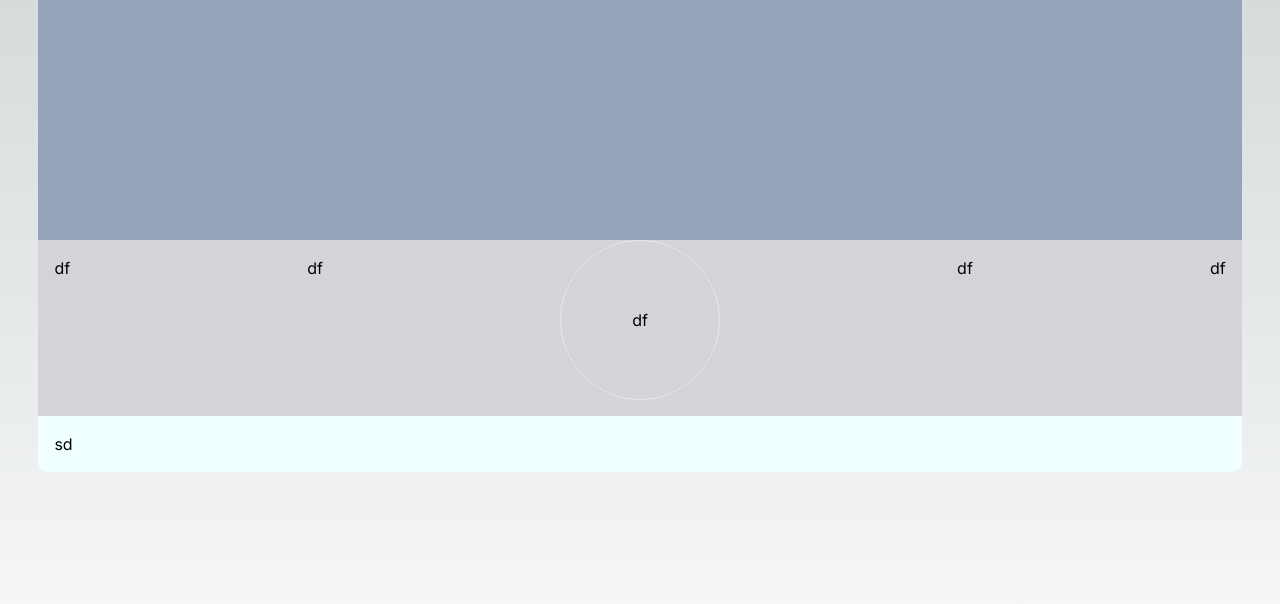
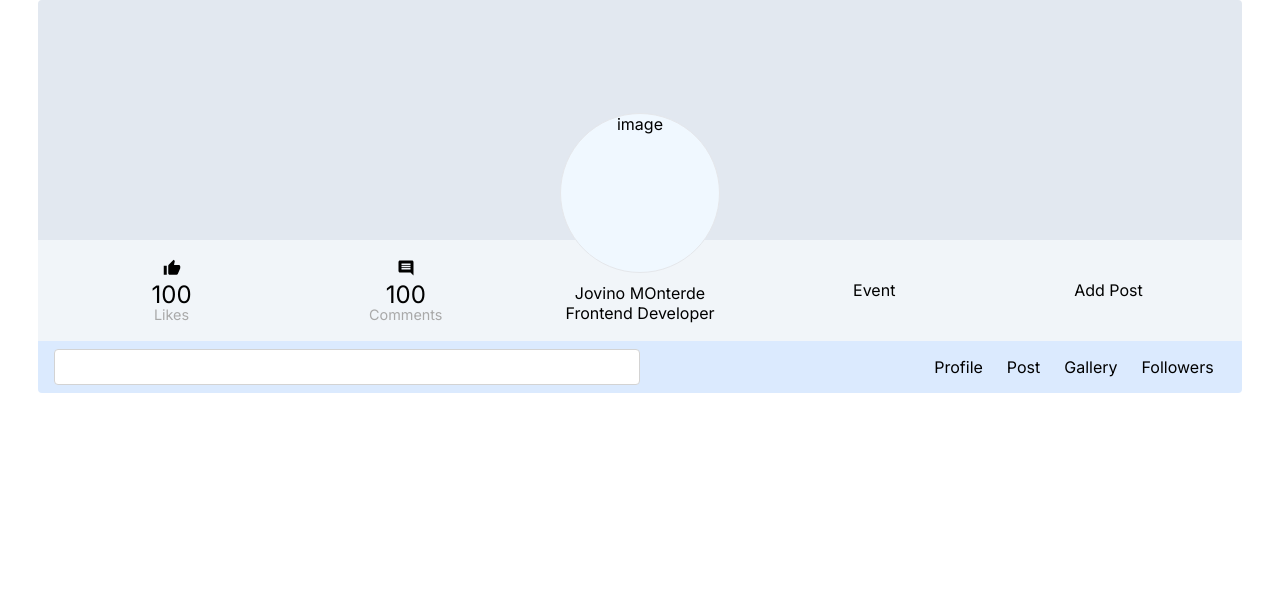
Before and after one commit to JovinoBironMonterde/jovino_monterde_blogs, a Next.js app: page / in a window 1280 px wide. Shown: the top 604 px of the page. Built offline with nearby package versions, Linux system fonts and the light colour scheme.

Commit message:
3rd commit

```diff
--- a/app/components/Navbar.tsx
+++ b/app/components/Navbar.tsx
@@ -1,20 +1,54 @@
 import React from 'react'
+import Link from 'next/link'
+import Image from 'next/image'
+import ThumbUpIcon from '@mui/icons-material/ThumbUp';
+import CommentIcon from '@mui/icons-material/Comment';
+
 
 const Navbar = () => {
   return (
-    <div>
-      <div className="cover-photo h-60 bg-slate-400">
+    <div className='rounded overflow-hidden'>
+      <div className="cover-photo h-60 bg-slate-200">
 
       </div>
-      <div className="profile-container flex justify-between p-4 h-50 bg-zinc-300">
-            <div className="">df</div>
-            <div className="">df</div>
-            <div className="w-40 h-40 border rounded-full flex items-center justify-center -mt-4">df</div>
-            <div className="">df</div>
-            <div className="">df</div>
+      <div className="profile-container flex justify-between items-center p-4 h-50 px-4 bg-slate-100">
+        <div className="Like-container text-center ">
+          <div className="icon-container mb-2"><ThumbUpIcon className='icon'/></div>
+          <div className="totalCount">100</div>
+          <div className="titlenameName">Likes</div>
+        </div>
+        <div className="Comment-Container text-center">
+          <div className="icon-container mb-2"><CommentIcon className='icon'/></div>
+          <div className="totalCount">100</div>
+          <div className="titlenameName">Comments</div>
+        </div>
+
+        {/* profile */}
+        <div className="profileImage text-center">
+          <div className="imagecontainer text-center">
+          <div className="image w-40 h-40 border rounded-full">image</div>
+          </div>
+          <div className="namedetails text-center">
+            <div className="profilename">Jovino MOnterde</div>
+            <div className="designation">Frontend Developer</div>
+          </div>
+        </div>
+        <div className="Event-Conatiner">Event</div>
+        <div className="AddPost-Container">Add Post</div>
       </div>
-      <div className="w-full p-4">sd</div>
-
+      <div className="MenuMainContainer bg-blue-100 w-full px-4 py-2">
+        <div className="flex justify-between items-center">
+          <div className="SearchContainer">
+            <input type="text" className=''  name="" id="Inputsearch" />
+          </div>
+          <div className="menuContainer">
+            <Link className='mx-3' href="/page/profile">Profile</Link>
+            <Link className='mx-3' href="/page/post">Post</Link>
+            <Link className='mx-3' href="/page/gallery">Gallery</Link>
+            <Link className='mx-3' href="/page/follower">Followers</Link>
+          </div>
+        </div>
+      </div>
     </div>
   )
 }
--- a/app/globals.css
+++ b/app/globals.css
@@ -17,20 +17,84 @@
 }
 
 body {
-  color: rgb(var(--foreground-rgb));
+  /* color: rgb(var(--foreground-rgb));
   background: linear-gradient(
       to bottom,
       transparent,
       rgb(var(--background-end-rgb))
     )
-    rgb(var(--background-start-rgb));
+    rgb(var(--background-start-rgb)); */
     width: 100%;
     height: 100vh;
+}
+input{
+  border-radius: 4px;
 }
 .navigation{
   width: 94%;
   height: auto;
   margin: 0 auto;
-  background-color: azure;
+  background-color: #fff;
   border-radius: 10px;
 }
+.profile-container{
+  position: relative;
+}
+.Like-container, .Comment-Container, .Event-Conatiner, .AddPost-Container, .profileImage{
+  line-height: 20px;
+  width: 100%;
+  text-align: center;
+  justify-content: center;
+}
+.icon-container .icon{
+  font-size: 18px;
+}
+.totalCount{
+  font-size: 1.5rem;
+  font-weight: 400;
+}
+.titlenameName{
+  font-size: .9rem;
+  color:darkgrey
+}
+.imagecontainer{
+  position: relative;
+  display: flex;
+  align-items: center;
+  justify-content: center;
+}
+.profileImage .image{
+  position: absolute;
+  bottom: 10px;
+
+  background-color: aliceblue;
+}
+.namedetails{
+  margin-bottom: -25px;
+}
+
+.MenuMainContainer{
+  width: 100%;
+}
+
+.SearchContainer{
+  width: 100%;
+}
+.SearchContainer #Inputsearch{
+  width: 100%;
+  padding: 5px;
+  border: 1px solid lightgrey;
+  background-color: #fff !important;
+
+}
+.menuContainer{
+  width: 100%;
+  text-align: end;
+}
+
+
+/* pages */
+.PageContainer{
+  width: 94%;
+  margin: 14px auto;
+}
--- /dev/null
+++ b/app/page/follower/page.tsx
@@ -0,0 +1,11 @@
+import React from 'react'
+
+const page = () => {
+  return (
+    <div>
+      Followers
+    </div>
+  )
+}
+
+export default page
--- /dev/null
+++ b/app/page/gallery/page.tsx
@@ -0,0 +1,11 @@
+import React from 'react'
+
+const page = () => {
+  return (
+    <div>
+      Gallery
+    </div>
+  )
+}
+
+export default page
--- /dev/null
+++ b/app/page/post/page.tsx
@@ -0,0 +1,11 @@
+import React from 'react'
+
+const page = () => {
+  return (
+    <div>
+      Post
+    </div>
+  )
+}
+
+export default page
--- /dev/null
+++ b/app/page/profile/page.tsx
@@ -0,0 +1,14 @@
+import React from 'react'
+
+const page = () => {
+  return (
+    <div className='PageContainer'>
+     <div className="lg:flex md:block ">
+      <div className="content1 lg:w-[30%] md:w=[100%] rounded bg-slate-400 p-3 mb-3">fg</div>
+      <div className="Content2 lg:w-[70%] md:w=[100%] rounded bg-neutral-400  lg:ml-4 p-3 mb-3">sdf</div>
+     </div>
+    </div>
+  )
+}
+
+export default page
```
Also changed, not shown: package.json (+9 -5 lines), 1 other file (tests, documents, lock files or other folders).
